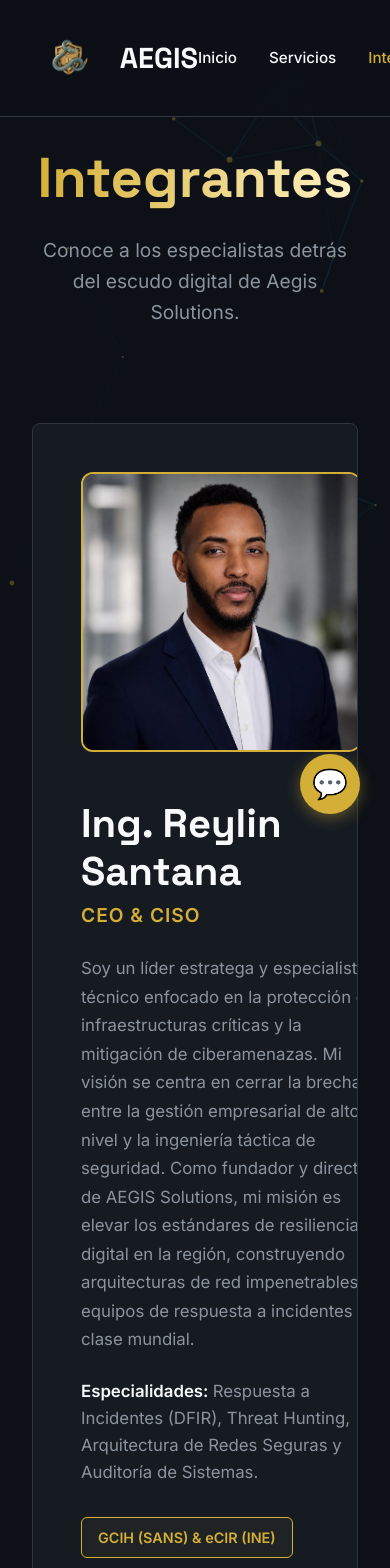
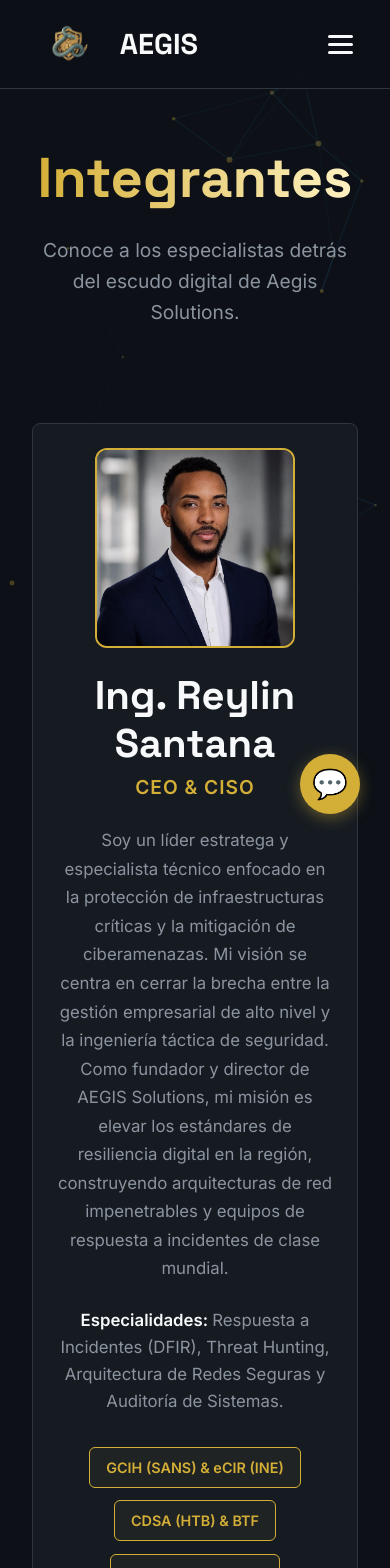
Before and after one commit to nilyerrr/Documentacion---Aegis-Solutions, a React (Vite) app in the folder Proyecto Final - Empresa 1/website/: page /nosotros in a window 390 px wide. Shown: the top 1568 px of the page. Built offline with nearby package versions, Linux system fonts and the light colour scheme.

Commit message:
vault backup: 2026-08-15 02:26:47

```diff
--- a/Proyecto Final - Empresa 1/website/src/components/Navbar.jsx
+++ b/Proyecto Final - Empresa 1/website/src/components/Navbar.jsx
@@ -3,6 +3,7 @@
 
 const Navbar = () => {
   const [scrolled, setScrolled] = useState(false);
+  const [menuOpen, setMenuOpen] = useState(false);
   const location = useLocation();
 
   useEffect(() => {
@@ -11,16 +12,86 @@
     return () => window.removeEventListener('scroll', handleScroll);
   }, []);
 
+  // Cerrar menú al cambiar de ruta
+  useEffect(() => {
+    setMenuOpen(false);
+  }, [location.pathname]);
+
   const isActive = (path) => location.pathname === path ? 'var(--primary)' : 'var(--text-main)';
 
   return (
+    <>
+      <style>
+        {`
+          .nav-links {
+            display: flex;
+            gap: 2rem;
+            align-items: center;
+          }
+          .menu-toggle {
+            display: none;
+            flex-direction: column;
+            gap: 5px;
+            background: transparent;
+            border: none;
+            cursor: pointer;
+            z-index: 101;
+            padding: 5px;
+          }
+          .menu-toggle span {
+            width: 25px;
+            height: 3px;
+            background: var(--text-main);
+            border-radius: 2px;
+            transition: all 0.3s ease;
+          }
+          @media (max-width: 950px) {
+            .nav-links {
+              position: absolute;
+              top: 100%;
+              left: 0;
+              width: 100%;
+              flex-direction: column;
+              background: rgba(13, 17, 23, 0.98);
+              padding: 2rem;
+              gap: 1.5rem;
+              border-bottom: 1px solid var(--border);
+              transform: translateY(-100%);
+              opacity: 0;
+              pointer-events: none;
+              transition: all 0.3s ease;
+              z-index: -1;
+              box-shadow: 0 10px 30px rgba(0,0,0,0.5);
+            }
+            .nav-links.open {
+              transform: translateY(0);
+              opacity: 1;
+              pointer-events: auto;
+            }
+            .menu-toggle {
+              display: flex;
+            }
+            .menu-toggle.open span:nth-child(1) {
+              transform: rotate(45deg) translate(5px, 6px);
+              background: var(--primary);
+            }
+            .menu-toggle.open span:nth-child(2) {
+              opacity: 0;
+            }
+            .menu-toggle.open span:nth-child(3) {
+              transform: rotate(-45deg) translate(5px, -6px);
+              background: var(--primary);
+            }
+          }
+        `}
+      </style>
       <nav style={{
         padding: scrolled ? '1rem 0' : '1.5rem 0',
         position: 'fixed',
         width: '100%',
         top: 0,
         zIndex: 100,
-      background: scrolled ? 'rgba(13, 17, 23, 0.95)' : 'rgba(13, 17, 23, 0.8)',
+        background: scrolled || menuOpen ? 'rgba(13, 17, 23, 0.98)' : 'rgba(13, 17, 23, 0.8)',
         backdropFilter: 'blur(10px)',
         borderBottom: '1px solid var(--border)',
         transition: 'all 0.3s ease'
@@ -30,16 +101,28 @@
             <img src="/logo.png" alt="AEGIS Logo" style={{ height: '40px' }} onError={(e) => { e.target.style.display = 'none'; }} />
             <h2 style={{ margin: 0, fontSize: '1.8rem', fontFamily: 'Space Grotesk', fontWeight: 700 }}>AEGIS</h2>
           </Link>
-        <div style={{ display: 'flex', gap: '2rem', alignItems: 'center' }}>
-          <Link to="/" style={{ color: isActive('/'), textDecoration: 'none', fontWeight: 500, fontSize: '0.95rem' }}>Inicio</Link>
-          <Link to="/servicios" style={{ color: isActive('/servicios'), textDecoration: 'none', fontWeight: 500, fontSize: '0.95rem' }}>Servicios</Link>
-          <Link to="/nosotros" style={{ color: isActive('/nosotros'), textDecoration: 'none', fontWeight: 500, fontSize: '0.95rem' }}>Integrantes</Link>
-          <Link to="/socios" style={{ color: isActive('/socios'), textDecoration: 'none', fontWeight: 500, fontSize: '0.95rem' }}>Socios</Link>
-          <Link to="/sedes" style={{ color: isActive('/sedes'), textDecoration: 'none', fontWeight: 500, fontSize: '0.95rem' }}>Sedes</Link>
-          <Link to="/contacto" className="btn btn-primary" style={{ padding: '0.6rem 1.5rem', fontSize: '0.95rem' }}>Solicitar Auditoría</Link>
+
+          <button
+            className={`menu-toggle ${menuOpen ? 'open' : ''}`}
+            onClick={() => setMenuOpen(!menuOpen)}
+            aria-label="Toggle menu"
+          >
+            <span></span>
+            <span></span>
+            <span></span>
+          </button>
+
+          <div className={`nav-links ${menuOpen ? 'open' : ''}`}>
+            <Link to="/" style={{ color: isActive('/'), textDecoration: 'none', fontWeight: 500, fontSize: '1rem' }}>Inicio</Link>
+            <Link to="/servicios" style={{ color: isActive('/servicios'), textDecoration: 'none', fontWeight: 500, fontSize: '1rem' }}>Servicios</Link>
+            <Link to="/nosotros" style={{ color: isActive('/nosotros'), textDecoration: 'none', fontWeight: 500, fontSize: '1rem' }}>Integrantes</Link>
+            <Link to="/socios" style={{ color: isActive('/socios'), textDecoration: 'none', fontWeight: 500, fontSize: '1rem' }}>Socios</Link>
+            <Link to="/sedes" style={{ color: isActive('/sedes'), textDecoration: 'none', fontWeight: 500, fontSize: '1rem' }}>Sedes</Link>
+            <Link to="/contacto" className="btn btn-primary" style={{ padding: '0.6rem 1.5rem', fontSize: '1rem', width: '100%', textAlign: 'center' }}>Solicitar Auditoría</Link>
           </div>
         </div>
       </nav>
+    </>
   );
 };
 
--- a/Proyecto Final - Empresa 1/website/src/components/Team.jsx
+++ b/Proyecto Final - Empresa 1/website/src/components/Team.jsx
@@ -91,8 +91,8 @@
       <div className="container">
         <div style={{ display: 'flex', flexDirection: 'column', gap: '4rem', maxWidth: '1000px', margin: '0 auto' }}>
           {teamMembers.map((member, index) => (
-            <div key={index} className="glass-card" style={{ display: 'flex', gap: '3rem', alignItems: 'center', flexWrap: 'wrap', padding: '3rem' }}>
-              <div style={{ width: '280px', height: '280px', borderRadius: '12px', overflow: 'hidden', flexShrink: 0, border: '2px solid var(--primary)' }}>
+            <div key={index} className="glass-card team-card">
+              <div className="team-image" style={{ borderRadius: '12px', overflow: 'hidden', border: '2px solid var(--primary)' }}>
                 <img
                   src={member.image}
                   alt={member.name}
@@ -103,7 +103,7 @@
                   🛡️
                 </div>
               </div>
-              <div style={{ flex: 1, minWidth: '300px' }}>
+              <div className="team-text">
                 <h3 style={{ fontSize: '2.5rem', marginBottom: '0.2rem', fontFamily: 'Space Grotesk' }}>{member.name}</h3>
                 <p style={{ color: 'var(--primary)', fontWeight: 600, fontSize: '1.2rem', marginBottom: '1.5rem', letterSpacing: '1px' }}>{member.role}</p>
                 <p style={{ color: 'var(--text-muted)', fontSize: '1.05rem', marginBottom: '1.5rem', lineHeight: '1.7' }}>
@@ -113,7 +113,7 @@
                   <strong style={{ color: 'var(--text-main)', fontSize: '1.05rem' }}>Especialidades: </strong>
                   <span style={{ color: 'var(--text-muted)', fontSize: '1.05rem' }}>{member.specialties}</span>
                 </div>
-                <div style={{ display: 'flex', gap: '0.8rem', flexWrap: 'wrap' }}>
+                <div className="team-certs" style={{ display: 'flex', gap: '0.8rem', flexWrap: 'wrap' }}>
                   {member.certifications.map((cert, i) => (
                     <span key={i} style={{ padding: '0.5rem 1rem', background: 'rgba(212, 175, 55, 0.05)', border: '1px solid var(--primary)', borderRadius: '6px', fontSize: '0.9rem', color: 'var(--primary)', fontWeight: 600 }}>
                       {cert}
--- a/Proyecto Final - Empresa 1/website/src/index.css
+++ b/Proyecto Final - Empresa 1/website/src/index.css
@@ -174,3 +174,46 @@
   z-index: -1;
   pointer-events: none;
 }
+
+/* Team Cards */
+.team-card {
+  display: flex;
+  gap: 3rem;
+  align-items: center;
+  padding: 3rem;
+}
+
+.team-text {
+  flex: 1;
+  text-align: left;
+}
+
+.team-image {
+  width: 280px;
+  height: 280px;
+  flex-shrink: 0;
+  margin: 0;
+}
+
+.team-certs {
+  justify-content: flex-start;
+}
+
+@media (max-width: 768px) {
+  .team-card {
+    flex-direction: column;
+    padding: 1.5rem;
+    gap: 1.5rem;
+  }
+  .team-text {
+    text-align: center;
+  }
+  .team-image {
+    width: 200px;
+    height: 200px;
+    margin: 0 auto;
+  }
+  .team-certs {
+    justify-content: center;
+  }
+}
```
Lines whose indentation alone changed are shown as unchanged.
